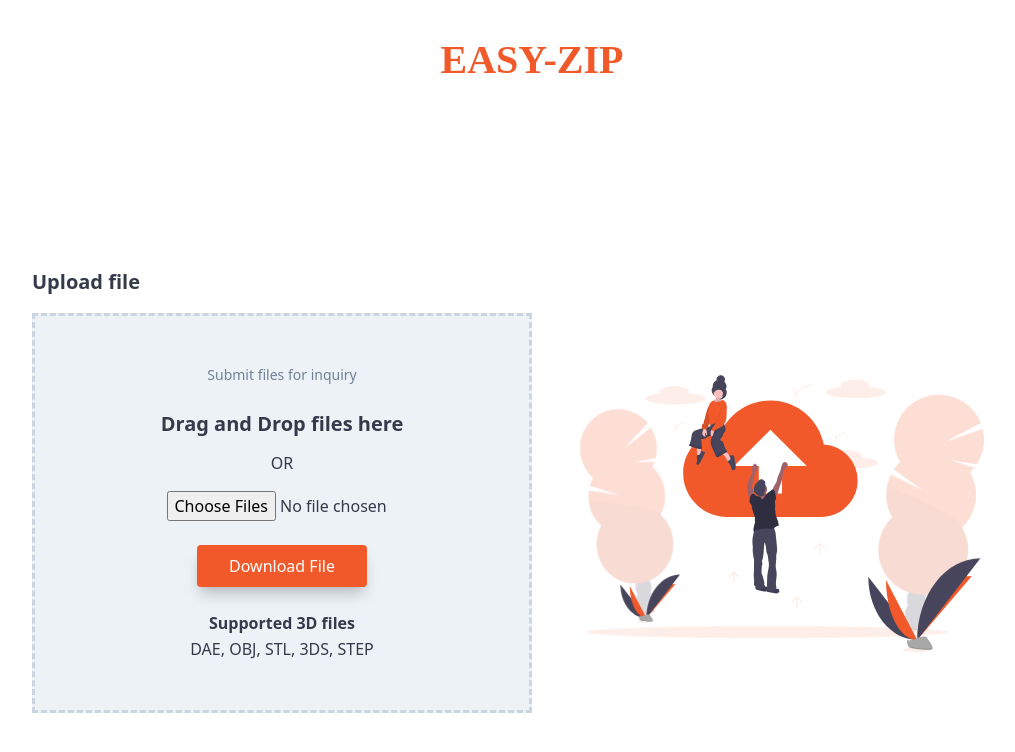
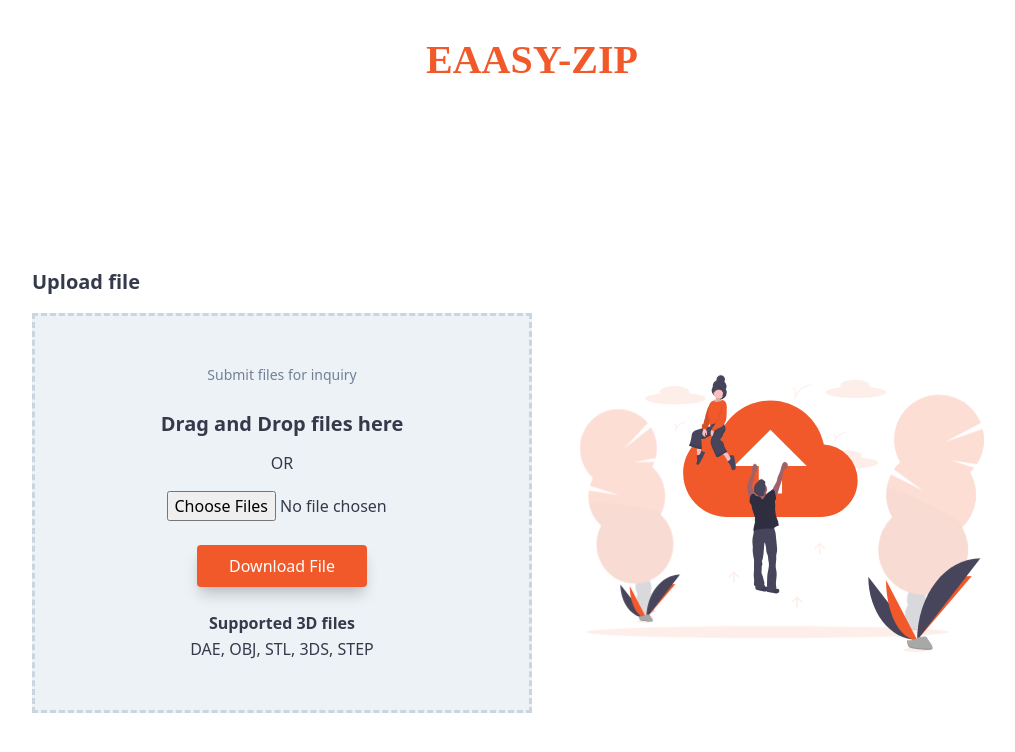
Before and after one commit to Akash3106/file-zip, a website: page index.html in a window 1280 px wide. Shown: the whole page, without its empty margins (108-1123 px from the left). Drawn offline with nearby package versions, Linux system fonts and the light colour scheme.

Commit message:
Update index.html

```diff
--- a/index.html
+++ b/index.html
@@ -13,7 +13,7 @@
 <body>
 <!-- partial:index.partial.html -->
 <h1 style="text-align: center ; color: #F1592A ; margin-top: 30px  ;font-weight: bold; font-size: 40px; font-family: &quot;Times New Roman&quot;, Times, serif">
-EASY-ZIP
+EAASY-ZIP
 </h1>
 <div id="app">
     <div class="container mx-auto flex flex-wrap h-screen px-3">
```
